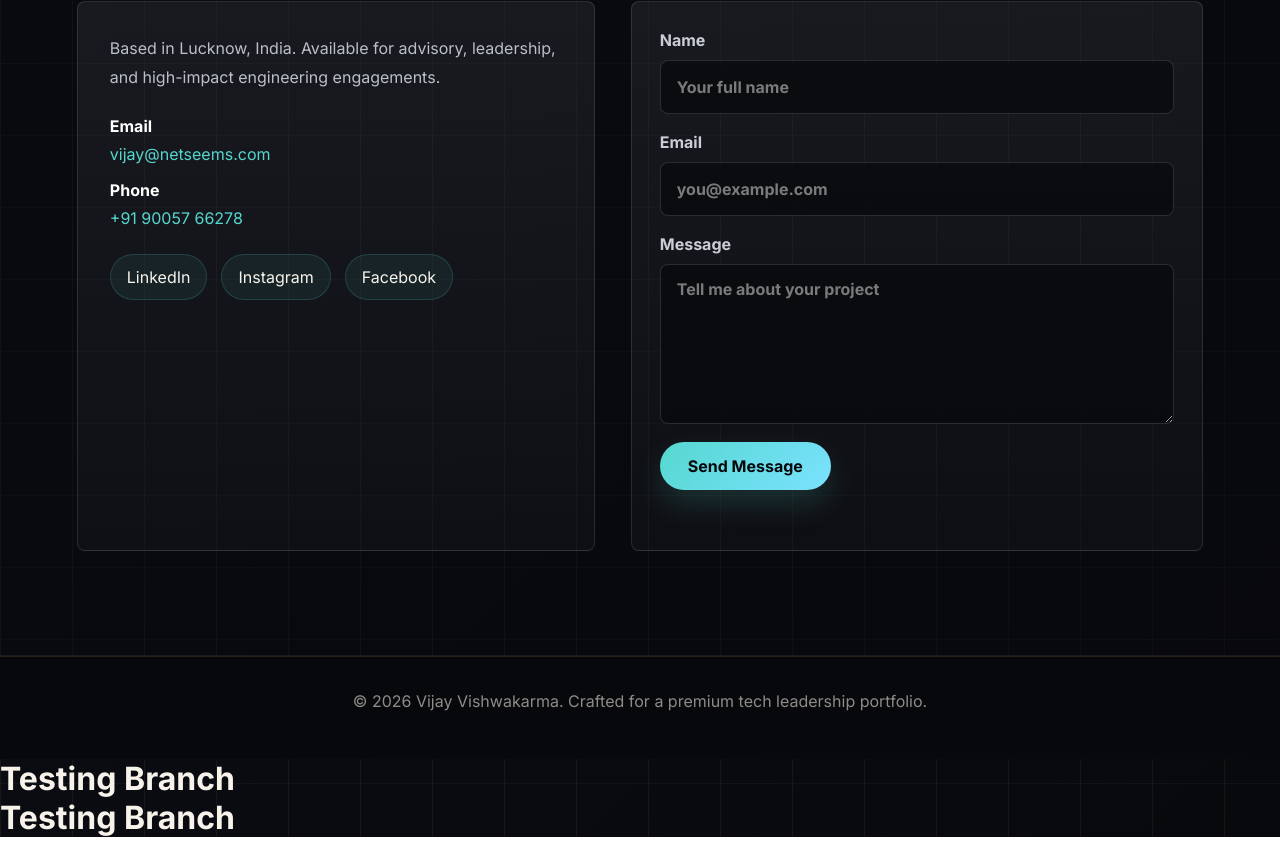
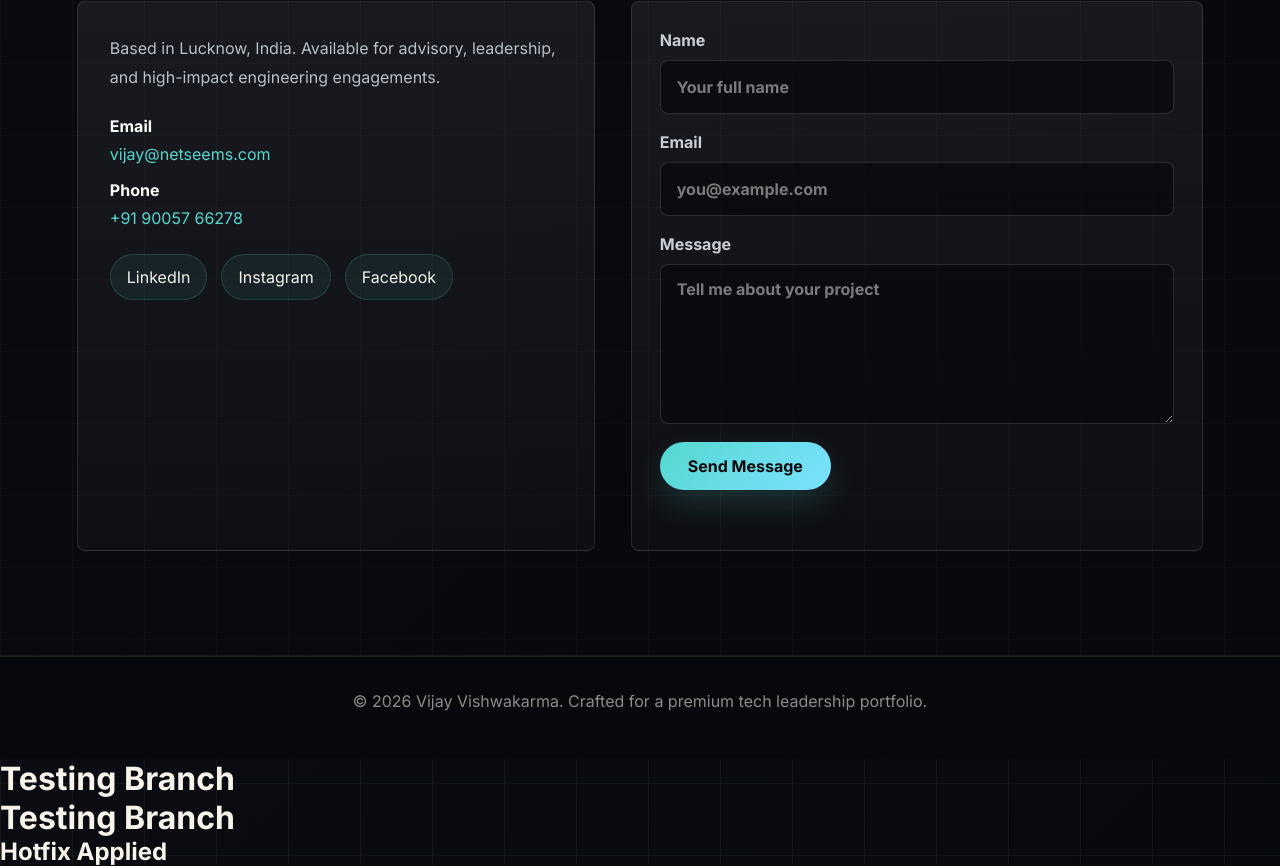
Before and after one commit to vijay108108/my-website, a plain HTML site: page index.html in a window 1280 px wide. Shown: the part 4833-5699 px from the top of the page. Before the commit the page ends 5670 px from the top, so only its background shows below. Drawn offline with Linux system fonts and the light colour scheme.

Commit message:
Applied hotfix

```diff
--- a/index.html
+++ b/index.html
@@ -275,3 +275,4 @@
 </html>
 <h1>Testing Branch</h1>
 <h1>Testing Branch</h1>
+<h2>Hotfix Applied</h2>
```
